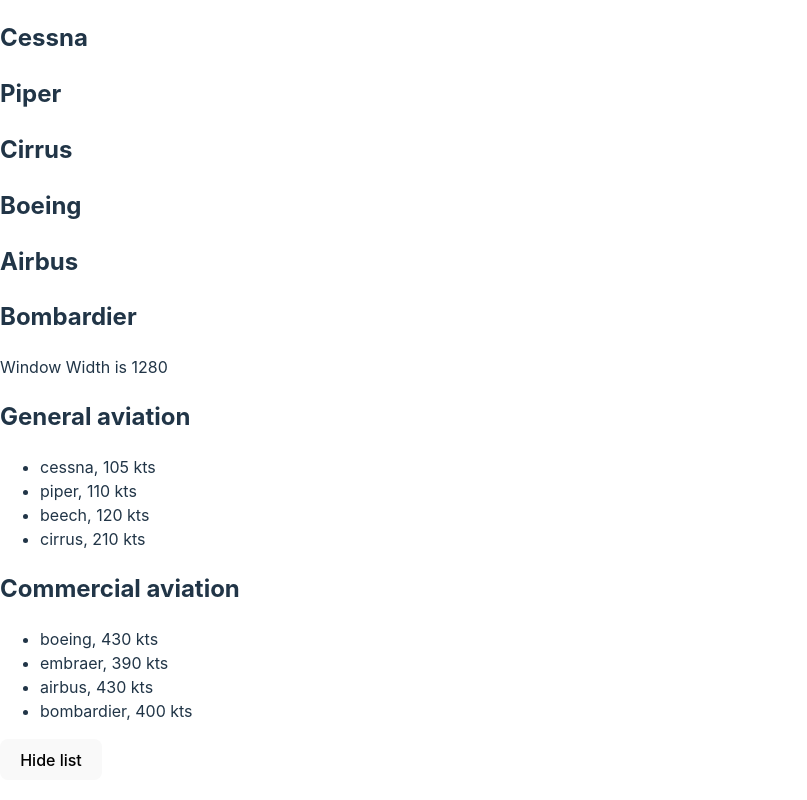
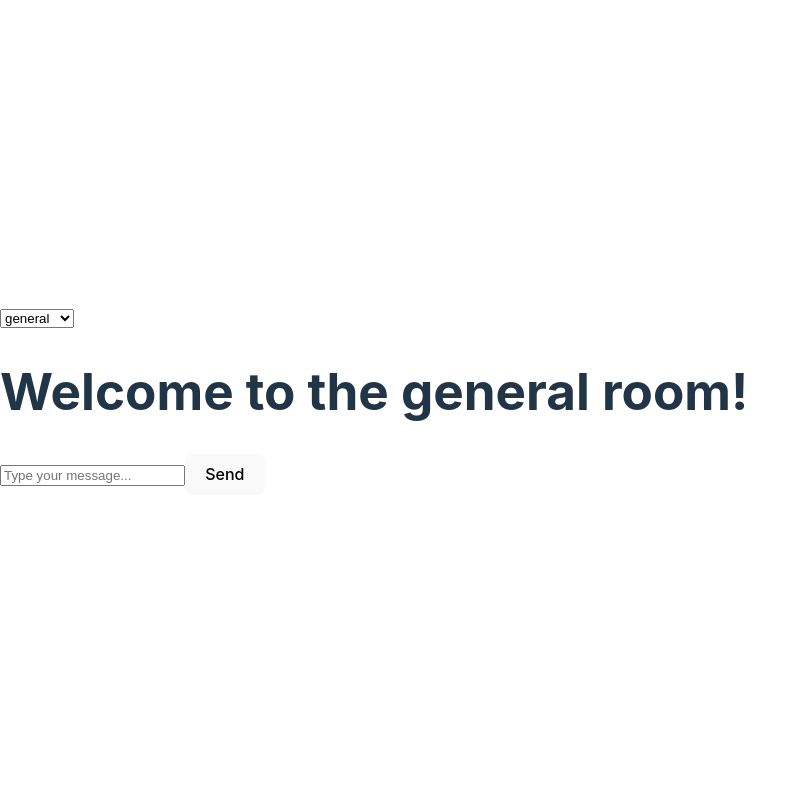
Before and after one commit to capt-ines/react-app, a React (Vite) app: page / in a window 1280 px wide. Shown: the top 800 px of the page, without its empty margins (0-807 px from the left). Built offline with nearby package versions, Linux system fonts and the light colour scheme.

Commit message:
created chat room

```diff
--- a/src/App6.jsx
+++ b/src/App6.jsx
@@ -5,7 +5,6 @@ export default function App6() {
   const [planes, setPlanes] = useState(generalAviationPlanes);
 
   return (
-    <>
     <ul>
       {planes.map((plane) => (
         <li key={plane.id}>
@@ -13,7 +12,9 @@ export default function App6() {
           <button
             onClick={() => {
               setPlanes((prevPlanes) =>
-                  prevPlanes.filter((p) => p.id !== plane.id)
+                prevPlanes.filter(
+                  ({ id: prevPlaneId }) => prevPlaneId !== plane.id
+                )
               );
             }}
           >
@@ -22,6 +23,5 @@ export default function App6() {
         </li>
       ))}
     </ul>
-    </>
   );
 }
--- a/src/App9.jsx
+++ b/src/App9.jsx
@@ -1,39 +1,39 @@
-import { useState } from "react";
+import { useMemo, useState } from "react";
 
 export default function Accordion3() {
   const [activeIndex, setActiveIndex] = useState(null);
 
-  const panels = [
+  const panels = useMemo(
+    () => [
       { name: "Boeing", content: "This is Boeing panel." },
       { name: "Airbus", content: "This is Airbus panel." },
       { name: "Bombardier", content: "This is Bombardier panel." },
-  ];
+    ],
+    [activeIndex]
+  );
 
-  const togglePanels = (index) => {
+  const togglePanels = (index) =>
     setActiveIndex((prevIndex) => (prevIndex === index ? null : index));
-  };
 
   function Panel({ name, children, onToggle, isActive }) {
     return (
       <>
-        <h2 onClick={onToggle}>{name}</h2>
+        <h2 onClick={onToggle} type="button">
+          {name}
+        </h2>
         {isActive ? <p>{children}</p> : null}
       </>
     );
   }
 
-  return (
-    <>
-      {panels.map((panel, index) => (
+  return panels.map(({ name, content }, index) => (
     <Panel
-          name={panel.name}
+      name={name}
       key={index}
       isActive={activeIndex === index}
       onToggle={() => togglePanels(index)}
     >
-          {panel.content}
+      {content}
     </Panel>
-      ))}
-    </>
-  );
+  ));
 }
--- /dev/null
+++ b/src/Chat.jsx
@@ -0,0 +1,13 @@
+export function createConnection({ serverUrl, roomId }) {
+  // A real implementation would actually connect to the server
+  return {
+    connect() {
+      console.log(
+        '✅ Connecting to "' + roomId + '" room at ' + serverUrl + "..."
+      );
+    },
+    disconnect() {
+      console.log('❌ Disconnected from "' + roomId + '" room at ' + serverUrl);
+    },
+  };
+}
--- /dev/null
+++ b/src/ChatRoom.jsx
@@ -0,0 +1,180 @@
+import { useState, useEffect, Fragment } from "react";
+import { createConnection } from "./Chat.jsx";
+
+const serverUrl = "https://localhost:1234";
+
+function ChatRoom({ roomId }) {
+  const [message, setMessage] = useState("");
+  const [chatLog, setChatLog] = useState([]);
+
+  useEffect(() => {
+    const options = { serverUrl: serverUrl, roomId: roomId };
+
+    const connection = createConnection(options);
+    connection.connect();
+
+    return () => {
+      connection.disconnect();
+      setChatLog((prevChatLog) => (prevChatLog = []));
+    }; //cleanup must return a function (here it's an anonnymous arrow function), not execute it right away! So no: return (connection.disconnect())
+  }, [roomId]);
+
+  const handleMessage = () => {
+    setChatLog((prevChatLog) => [...prevChatLog, message]);
+    setMessage("");
+  };
+
+  return (
+    <>
+      <div>
+        {chatLog.map((mes, index) => (
+          <div key={index}>{mes}</div>
+        ))}
+      </div>
+      <input
+        placeholder="Type your message..."
+        value={message}
+        onChange={(e) => setMessage(e.target.value)}
+      ></input>
+      <button onClick={handleMessage}>Send</button>
+    </>
+  );
+}
+
+export default function App() {
+  const [roomId, setRoomId] = useState("general");
+  return (
+    <>
+      <label>
+        <select value={roomId} onChange={(e) => setRoomId(e.target.value)}>
+          <option value="general">general</option>
+          <option value="fun">fun</option>
+          <option value="meetups">meetups</option>
+        </select>
+      </label>
+      <h1>Welcome to the {roomId} room!</h1>
+      <ChatRoom roomId={roomId}></ChatRoom>
+    </>
+  );
+}
+
+// function ChatRoom({ roomId }) {
+//   const [message, setMessage] = useState("");
+
+//   useEffect(() => {
+//     const options = {
+//       serverUrl: serverUrl,
+//       roomId: roomId,
+//     };
+//     const connection = createConnection(options);
+//     connection.connect();
+//     return () => connection.disconnect();
+//   }, [roomId]);
+
+//   return (
+//     <>
+//       <h1>Welcome to the {roomId} room!</h1>
+//       <input
+//         placeholder="Type your message..."
+//         value={message}
+//         onChange={(e) => setMessage(e.target.value)}
+//       ></input>
+//     </>
+//   );
+// }
+
+// export default function App() {
+//   const [roomId, setRoomId] = useState("general");
+//   return (
+//     <>
+//       <label>
+//         Choose the chat room:{" "}
+//         <select value={roomId} onChange={(e) => setRoomId(e.target.value)}>
+//           <option value="general">general</option>
+//           <option value="meetups">meetups</option>
+//           <option value="fun">fun</option>
+//         </select>
+//       </label>
+//       <hr></hr>
+//       <ChatRoom roomId={roomId}></ChatRoom>
+//     </>
+//   );
+// }
+
+// 1. Understand the Problem
+// Goal: Create a chat application that allows users to select a chat room and simulate connecting to a server.
+// Identify the requirements:
+// A way to select chat rooms dynamically.
+// Simulate server connection and disconnection when switching rooms.
+// Display basic information and an input box for messages.
+// 2. Break Down the Requirements
+// Core components needed:
+// A parent component (App) to manage and pass down selected room state.
+// A child component (ChatRoom) to handle room-specific behavior (e.g., connecting/disconnecting).
+// Utility functions:
+// createConnection to encapsulate the server simulation logic.
+// State management:
+// Room selection: roomId in the parent.
+// Message typing: message in the child.
+// 3. Plan the Component Hierarchy
+// App:
+// Manage roomId state.
+// Provide a dropdown for selecting the room.
+// Render the ChatRoom component, passing roomId as a prop.
+// ChatRoom:
+// Manage message state.
+// Use useEffect for connection lifecycle management (connect/disconnect).
+// Display room details and provide an input for user messages.
+// 4. Start with the Skeleton
+// Write a basic structure for App and ChatRoom components.
+// Set up basic JSX with placeholders.
+
+// 5. Implement State Management
+// Identify what state each component needs:
+// App needs to track the roomId.
+// ChatRoom needs to track message input.
+// Use React hooks (useState).
+
+// 6. Add Side Effects (useEffect)
+// When does the useEffect need to run?
+// When the room changes (roomId dependency).
+// What needs to happen?
+// Connect to the server when the component mounts or roomId changes.
+// Disconnect when the component unmounts or before switching rooms.
+// Implement with cleanup.
+
+// 7. Implement Utility Functions
+// Create a mock createConnection function to simulate server behavior.
+// Encapsulate connection logic and ensure it aligns with useEffect lifecycle.
+
+// 8. Polish the UI
+// Add placeholders, labels, and visual enhancements to make the interface user-friendly:
+// Dropdown with labeled options.
+// Input field for typing messages with a placeholder.
+
+// 9. Test and Debug
+// Run the code: Ensure the following behaviors are correct:
+// The connection logs the correct room when selected.
+// Disconnection logs correctly when switching rooms.
+// State updates as expected when typing in the input box.
+// Debug any issues (e.g., incorrect cleanup or missing state updates).A
+
+// 10. Refactor and Optimize
+// Identify redundancies (e.g., unnecessary props or repeated logic).
+// Simplify where possible:
+// Directly pass roomId to createConnection.
+// Use self-closing tags for input elements.
+// Document complex parts with comments.
+// 11. Plan for Extensions
+// Think about potential improvements:
+// Add message sending functionality.
+// Use a real server API.
+// Display messages in a chat log.
+
+// Summary Thought Process:
+// Understand the problem.
+// Break it down into small, manageable tasks.
+// Plan the component hierarchy and state.
+// Write code iteratively, testing each step.
+// Polish and refactor for clarity and efficiency.
+// Think about scalability and future features.
--- a/src/main.jsx
+++ b/src/main.jsx
@@ -8,16 +8,10 @@ import App6 from "./App6.jsx";
 import Accordion from "./App7.jsx";
 import Accordion2 from "./App8.jsx";
 import Accordion3 from "./App9.jsx";
-import Form from "./App8.jsx";
+import Chatroom from "./ChatRoom.jsx";
 
 createRoot(document.getElementById("root")).render(
   <StrictMode>
-    <Accordion2 />
-    <Accordion3 />
-    <App5 />
-    <ListButton />
-    <Counter />
-    <App6 />
-    <Accordion />
+    <Chatroom></Chatroom>
   </StrictMode>
 );
```
Lines whose indentation alone changed are shown as unchanged.
